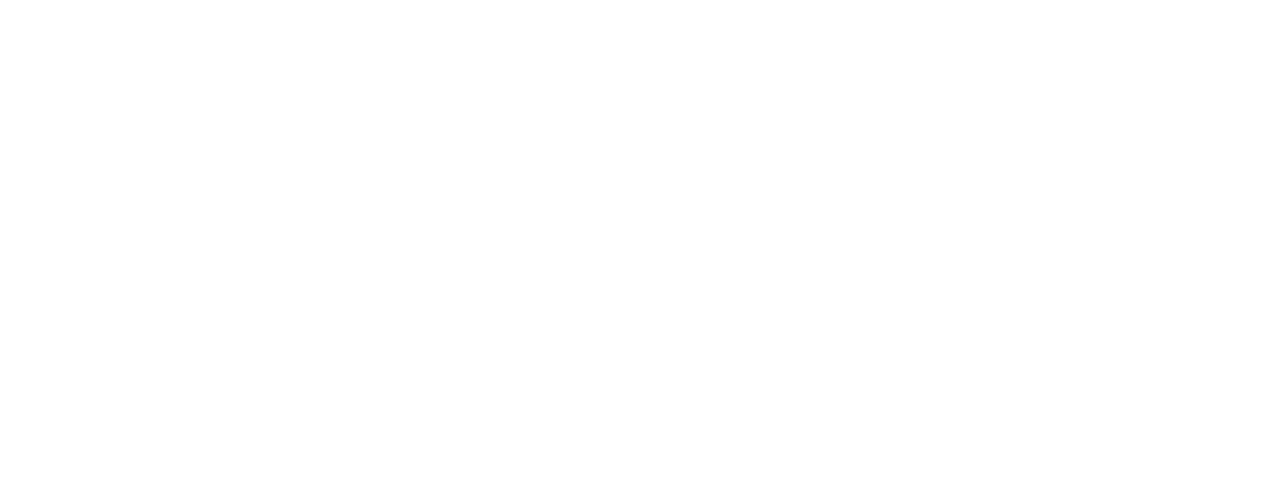
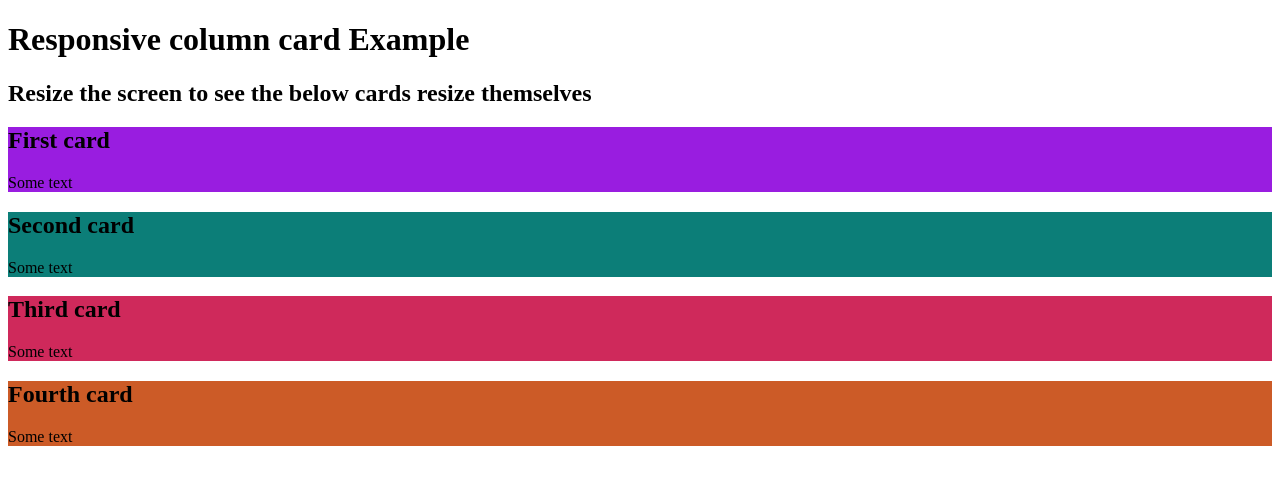
Before and after one commit to DeenoDev/Responsive-Column-Cards, a plain HTML site: page index.html in a window 1280 px wide. Drawn offline with Linux system fonts and the light colour scheme.

Commit message:
index.html file completed.

```diff
--- a/index.html
+++ b/index.html
@@ -8,6 +8,26 @@
     <link rel="stylesheet" href="style.css">
 </head>
 <body>
-
+    <body>
+        <h1>Responsive column card Example</h1>
+        <h2>Resize the screen to see the below cards resize themselves</h2>
+        <div class="cardContainer">
+        <div class="card" style="background-color:rgb(153, 29, 224);">
+        <h2>First card</h2>
+        <p>Some text</p>
+        </div>
+        <div class="card" style="background-color:rgb(12, 126, 120);">
+        <h2>Second card</h2>
+        <p>Some text</p>
+        </div>
+        <div class="card" style="background-color:rgb(207, 41, 91);">
+        <h2>Third card</h2>
+        <p>Some text</p>
+        </div>
+        <div class="card" style="background-color:rgb(204, 91, 39);">
+        <h2>Fourth card</h2>
+        <p>Some text</p>
+        </div>
+        </div>
 </body>
 </html>
```
